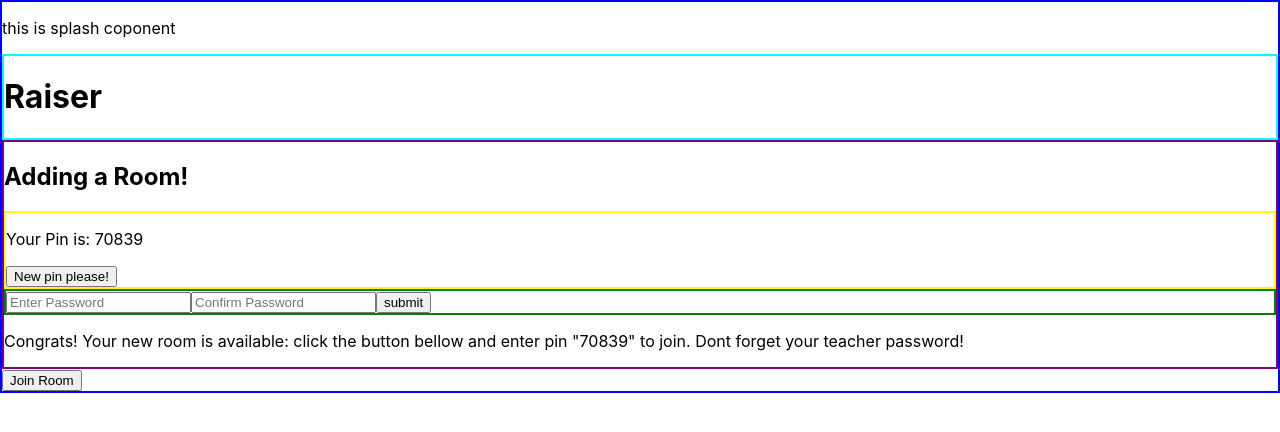
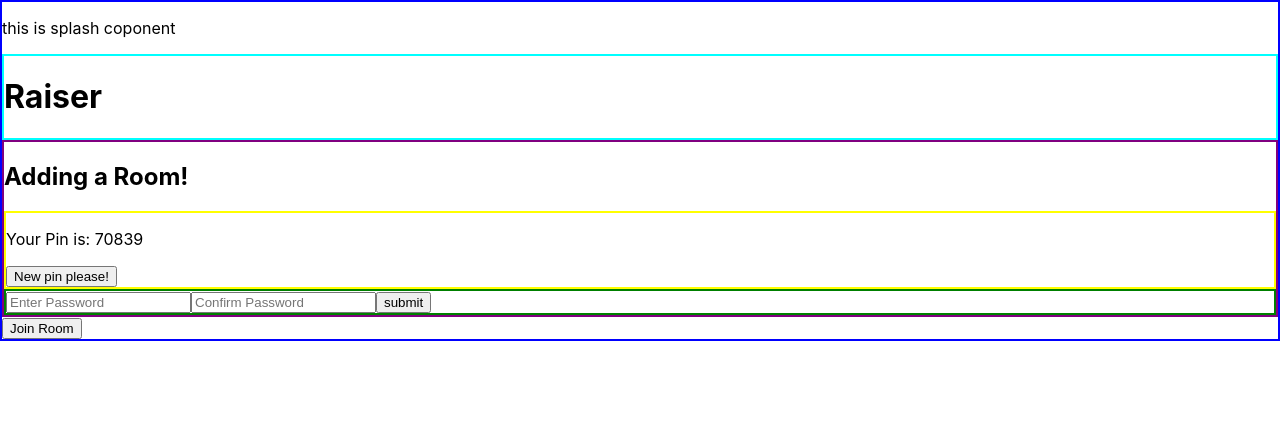
Before and after one commit to KeturahDev/Raiser, a React (Create React App) app: page / in a window 1280 px wide. Both pictures are taken after a click on the button "Create Room". Shown: the top 432 px of the page. Built offline with nearby package versions, Linux system fonts and the light colour scheme.

Commit message:
add toggle functionality between form and confirm

```diff
--- a/src/components/creating-rooms/CreateRoom.js
+++ b/src/components/creating-rooms/CreateRoom.js
@@ -5,22 +5,33 @@ import Confirmation from './Confirmation';
 
 function CreateRoom(){
   const [number, changeNumber] = useState(Math.floor(10000 + Math.random() * 90000))
+  const [visChildCR, changeVisChildCR] = useState("form")
 
   function getNumber(){
     const newNum = Math.floor(10000 + Math.random() * 90000)
     changeNumber(newNum)
   }
+
   const makeRoom = (password) => {
     const newRoom = { roomPin: number, teacherPassword: password }
     console.log("Room to be saved: ", newRoom)
+    changeVisChildCR("confirm")
   }
 
   return(
     <div style={{border: "2px solid purple"}}>
       <h2>Adding a Room!</h2>
-      <GeneratePin pin={number} generatePin={getNumber}/>
-      <Form onSubmitPassword={makeRoom} />
-      <Confirmation pin={number}/>
+      {
+        visChildCR === "form" &&
+        <div>
+          <GeneratePin pin={number} generatePin={getNumber}/>
+          <Form onSubmitPassword={makeRoom} />
+        </div>
+      }
+      {
+        visChildCR === "confirm" &&
+        <Confirmation pin={number}/>
+      }
     </div>
   )
 }
```
